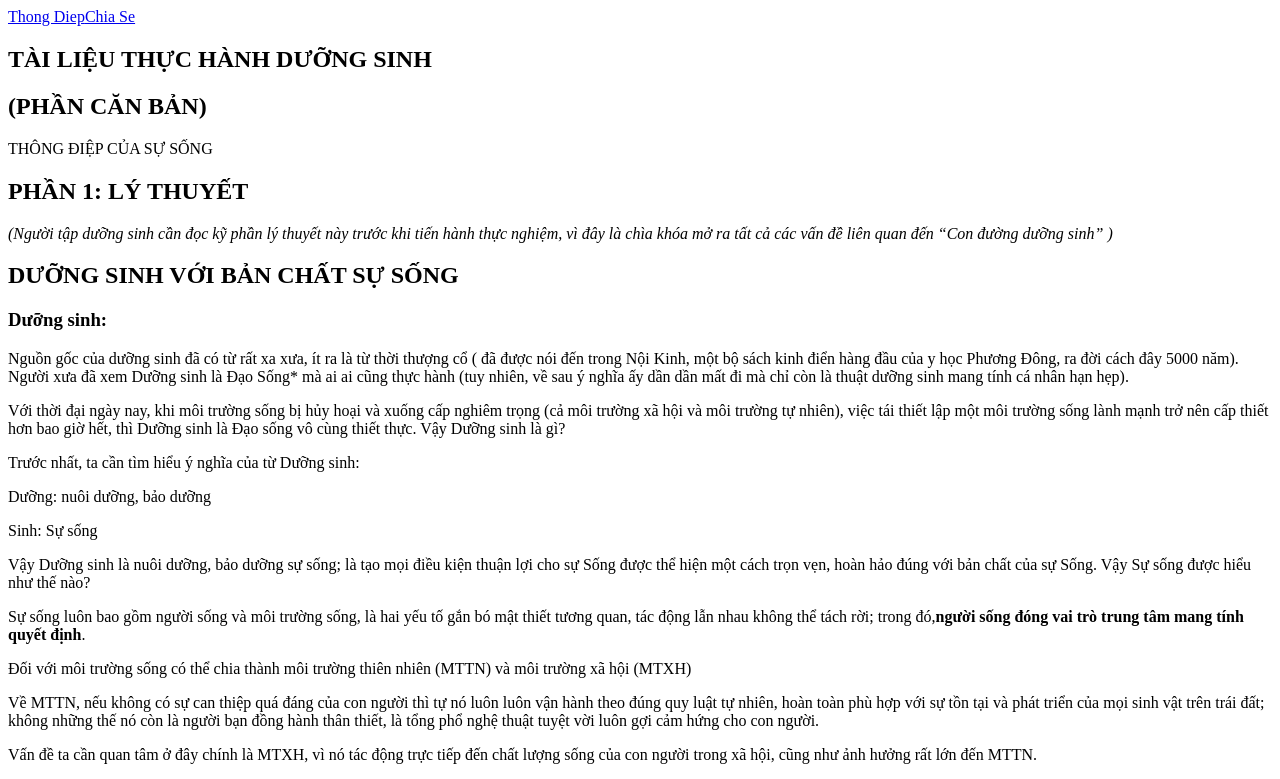
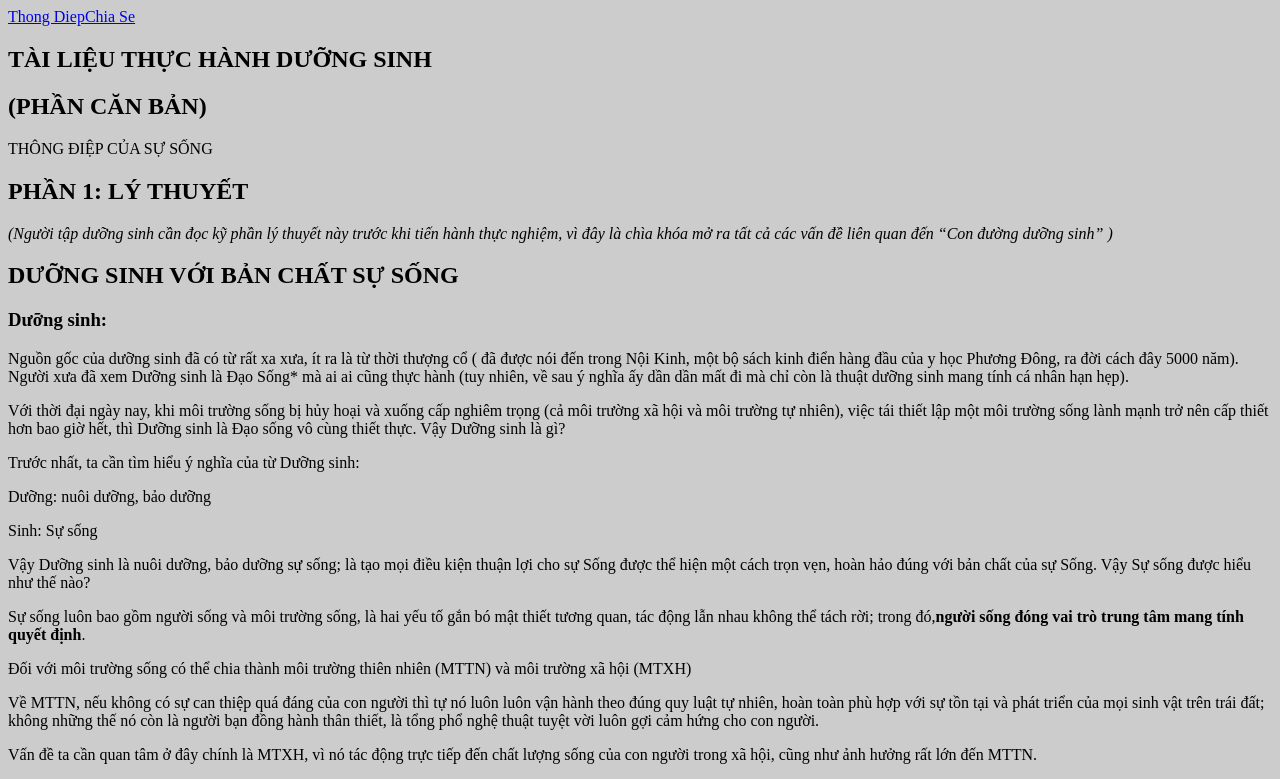
Before and after one commit to longla/dscn-next, a Next.js app: page / in a window 1280 px wide. Shown: the top 779 px of the page. Built offline with nearby package versions, Linux system fonts and the light colour scheme.

Commit message:
add styles

```diff
--- a/components/layout.js
+++ b/components/layout.js
@@ -1,10 +1,10 @@
 import Header from "./Header";
+import "../sass/main.scss";
+const Layout = props => (
+  <div>
+    <Header />
+    {props.children}
+  </div>
+);
 
-const Layout = (props)=>(
-    <div>
-        <Header></Header>
-        {props.children}
-    </div>
-    );
-
-    export default Layout;
+export default Layout;
--- /dev/null
+++ b/next.config.js
@@ -0,0 +1,4 @@
+const withSass = require('@zeit/next-sass')
+module.exports = withSass({
+  /* config options here */
+})
--- /dev/null
+++ b/sass/main.scss
@@ -0,0 +1,3 @@
+body{
+    background-color: #ccc;
+}
```
Also changed, not shown: package.json (+5 -3 lines), 5 other files (tests, documents, lock files or other folders).
